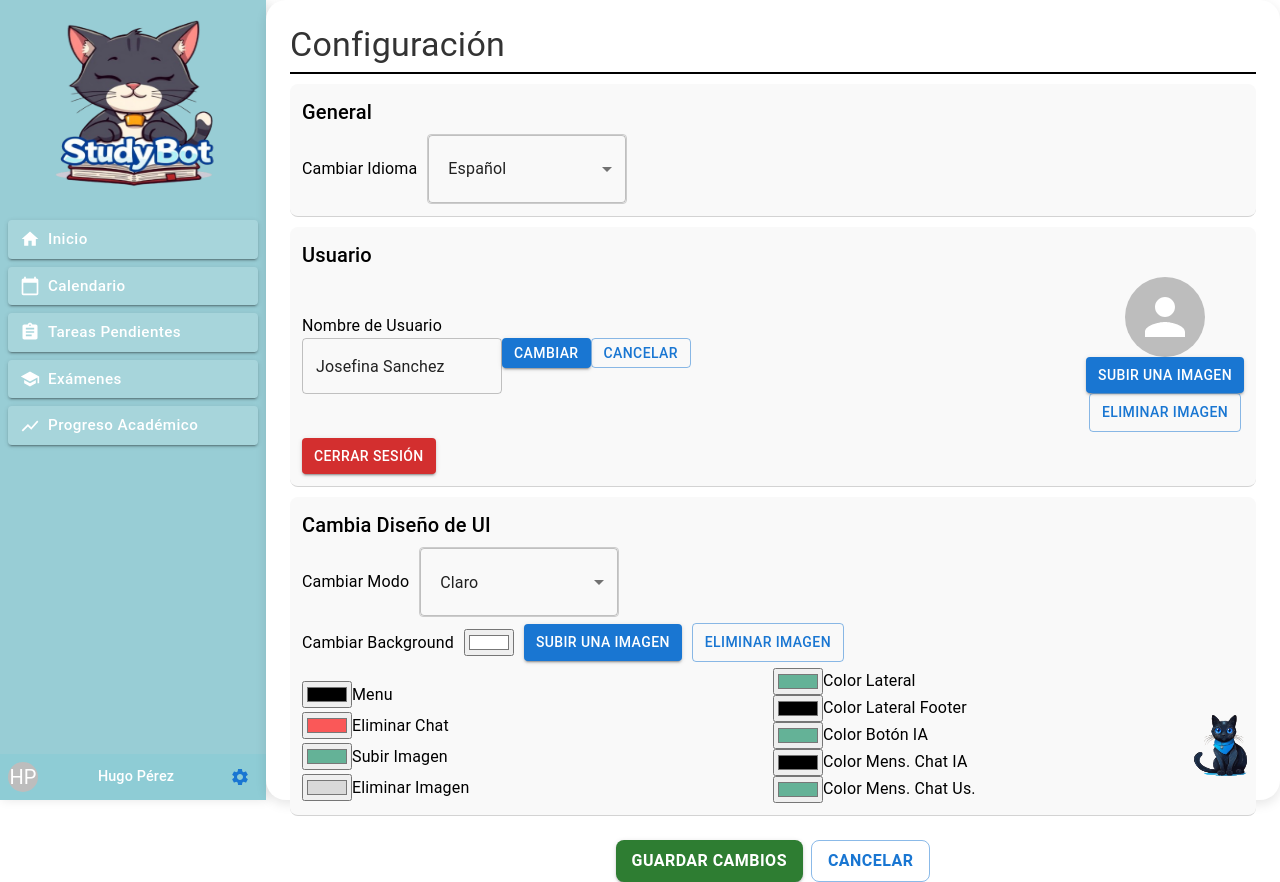
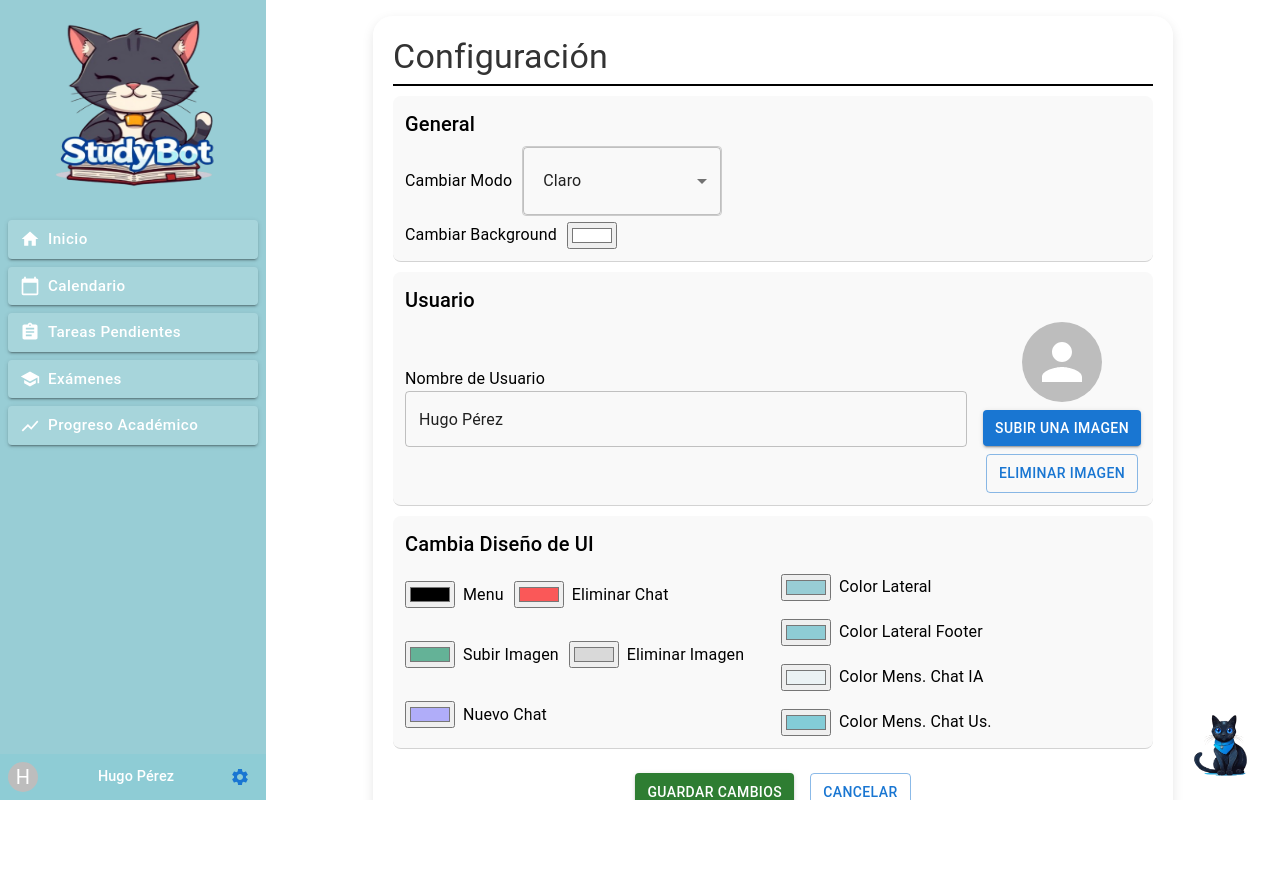
Before and after one commit to ElSenpaiSAMA/Proyecto_Study_Bot, a React (Create React App) app: page /configuracion in a window 1280 px wide. After the commit the page ends 800 px from the top, so only its background shows below. Built offline with nearby package versions, Linux system fonts and the light colour scheme.

Commit message:
Pagina Configuracion Funcionando

```diff
--- a/src/frontend/App.js
+++ b/src/frontend/App.js
@@ -5,26 +5,24 @@ import SchedulePlanner from './pages/SchedulePlanner';
 import ToDoList from './pages/ToDoList';
 import ProgresoAcademico from './pages/ProgresoAcademico';
 import ExamGenerator from './pages/ExamGenerator';
-
 import ConfigPage from './pages/ConfigPage';
 import HomePage from './pages/HomePage';
 import ChatPage from './pages/ChatPage';
 import Sidebar from "./components/Sidebar";
 import IAButton from './components/IAButton';
-import { Home } from '@mui/icons-material';
+import { ConfigProvider } from '../frontend/context/ConfigContext';
 
 function Layout() {
   const location = useLocation();
   const hideSidebar = location.pathname === "/";
-  const hideIAButton = location.pathname === "/";
-  const hideIAButton2 = location.pathname === "/chat";
+  const hideIAButton = location.pathname === "/chat" || location.pathname === "/";
 
   return (
     <Box display="flex" height="100vh">
       {!hideSidebar && <Sidebar />}
       <Box flexGrow={1}>
         <Routes>
-           <Route path="/" element={<LoginPage />} />
+          <Route path="/" element={<LoginPage />} />
           <Route path="/inicio" element={<HomePage />} />
           <Route path="/configuracion" element={<ConfigPage />} />
           <Route path="/planificador" element={<SchedulePlanner />} />
@@ -34,7 +32,6 @@ function Layout() {
           <Route path="/examenes" element={<ExamGenerator />} />
         </Routes>
         {!hideIAButton && <IAButton />}
-        {!hideIAButton2 && <IAButton />}
       </Box>
     </Box>
   );
@@ -42,9 +39,11 @@ function Layout() {
 
 function App() {
   return (
-    <Router>
-      <Layout />
-    </Router>
+    <ConfigProvider> {/* Envuelve todo con ConfigProvider */}
+      <Router>
+        <Layout />
+      </Router>
+    </ConfigProvider>
   );
 }
 
--- a/src/frontend/components/Sidebar.js
+++ b/src/frontend/components/Sidebar.js
@@ -3,13 +3,16 @@ import { Box, Button, Avatar, Typography } from "@mui/material";
 import { Link } from "react-router-dom";
 import { Home, CalendarToday, Assignment, School, ShowChart, Settings } from '@mui/icons-material';
 import logo from "../assets/logoo.png";
+import { useConfig } from "../context/ConfigContext";
 
 function Sidebar() {
+  const { config } = useConfig();
+
   return (
     <Box
       sx={{
         width: 250,
-        bgcolor: "#98cdd5",
+        bgcolor: config.colorLateral,
         display: "flex",
         flexDirection: "column",
         height: "100%",
@@ -24,61 +27,26 @@ function Sidebar() {
       </Box>
 
       <Box display="flex" flexDirection="column" width="100%">
-        <Button
-          component={Link}
-          to="/inicio"
-          startIcon={<Home />}
-          fullWidth
-          variant="contained"
-          sx={buttonStyle}
-        >
+        <Button component={Link} to="/inicio" startIcon={<Home />} fullWidth variant="contained" sx={buttonStyle}>
           Inicio
         </Button>
-        <Button
-          component={Link}
-          to="/planificador"
-          startIcon={<CalendarToday />}
-          fullWidth
-          variant="contained"
-          sx={buttonStyle}
-        >
+        <Button component={Link} to="/planificador" startIcon={<CalendarToday />} fullWidth variant="contained" sx={buttonStyle}>
           Calendario
         </Button>
-        <Button
-          component={Link}
-          to="/tareas"
-          startIcon={<Assignment />}
-          fullWidth
-          variant="contained"
-          sx={buttonStyle}
-        >
+        <Button component={Link} to="/tareas" startIcon={<Assignment />} fullWidth variant="contained" sx={buttonStyle}>
           Tareas Pendientes
         </Button>
-        <Button
-          component={Link}
-          to="/examenes"
-          startIcon={<School />}
-          fullWidth
-          variant="contained"
-          sx={buttonStyle}
-        >
+        <Button component={Link} to="/examenes" startIcon={<School />} fullWidth variant="contained" sx={buttonStyle}>
           Exámenes
         </Button>
-        <Button
-          component={Link}
-          to="/progreso"
-          startIcon={<ShowChart />}
-          fullWidth
-          variant="contained"
-          sx={buttonStyle}
-        >
+        <Button component={Link} to="/progreso" startIcon={<ShowChart />} fullWidth variant="contained" sx={buttonStyle}>
           Progreso Académico
         </Button>
       </Box>
 
       <Box
         sx={{
-          bgcolor: "#8eccd5",
+          bgcolor: config.colorLateralFooter,
           width: "100%",
           display: "flex",
           alignItems: "center",
@@ -87,12 +55,11 @@ function Sidebar() {
           mt: "auto",
         }}
       >
-        <Avatar sx={{ width: 30, height: 30 }}>HP</Avatar>
+        <Avatar src={config.profilePic} sx={{ width: 30, height: 30 }}>{!config.profilePic && config.username[0]}</Avatar>
         <Typography sx={{ flexGrow: 1, textAlign: "center", fontSize: "0.9rem", fontWeight: 500, color: "white" }}>
-          Hugo Pérez
+          {config.username}
         </Typography>
-        <Button component={Link} to="/configuracion" startIcon={<Settings />} sx={{ minWidth: 0, p: 0 }}>
-        </Button>
+        <Button component={Link} to="/configuracion" startIcon={<Settings />} sx={{ minWidth: 0, p: 0 }} />
       </Box>
     </Box>
   );
@@ -106,9 +73,7 @@ const buttonStyle = {
   justifyContent: "flex-start",
   fontSize: "0.95rem",
   fontWeight: 500,
-  '&:hover': {
-    bgcolor: "rgba(255, 255, 255, 0.25)",
-  },
+  '&:hover': { bgcolor: "rgba(255, 255, 255, 0.25)" },
 };
 
 export default Sidebar;
--- /dev/null
+++ b/src/frontend/context/ConfigContext.js
@@ -0,0 +1,34 @@
+import React, { createContext, useState, useContext } from "react";
+
+const ConfigContext = createContext();
+
+export const ConfigProvider = ({ children }) => {
+  const [config, setConfig] = useState({
+    backgroundColor: "#FFFFFF",
+    menuColor: "#BDACD",
+    eliminarChatColor: "#FA5858",
+    subirImagenColor: "#64B297",
+    eliminarImagenColor: "#D9D9D9",
+    nuevoChatColor: "#B0ADF9",
+    colorLateral: "#98cdd5", // Color por defecto del Sidebar
+    colorLateralFooter: "#8eccd5", // Footer del Sidebar
+    colorBotonIA: "#64B297",
+    colorMensChatIA: "#ebf2f4", // Color del bot en ChatPage
+    colorMensChatUs: "#83ccd7", // Color del usuario en ChatPage
+    mode: "Claro",
+    username: "Hugo Pérez",
+    profilePic: null, // Para la foto de perfil
+  });
+
+  const updateConfig = (newConfig) => {
+    setConfig((prev) => ({ ...prev, ...newConfig }));
+  };
+
+  return (
+    <ConfigContext.Provider value={{ config, updateConfig }}>
+      {children}
+    </ConfigContext.Provider>
+  );
+};
+
+export const useConfig = () => useContext(ConfigContext);
--- a/src/frontend/pages/ChatPage.js
+++ b/src/frontend/pages/ChatPage.js
@@ -3,9 +3,10 @@ import { Box, Typography, Paper, Button, Avatar, TextField, IconButton } from "@
 import { Delete } from "@mui/icons-material";
 import "../styles/ChatPage.css";
 import gato from "../assets/foto-ia.png";
-import userIcon from "../assets/logo.png";
+import { useConfig } from "../context/ConfigContext";
 
 const ChatPage = () => {
+  const { config } = useConfig();
   const [chats, setChats] = useState([{ id: 1, messages: [] }]);
   const [activeChat, setActiveChat] = useState(1);
   const [input, setInput] = useState("");
@@ -70,20 +71,22 @@ const ChatPage = () => {
   };
 
   return (
-    <Box className="chat-container">
+    <Box className="chat-container" sx={{ bgcolor: config.mode === "Claro" ? "#FFFFFF" : "#333333" }}>
       <Box className="chat-box">
         <Box className="chat-messages">
           {chats.find((chat) => chat.id === activeChat)?.messages.map((msg, index) => (
             <Box key={index} className={`chat-message ${msg.sender}`}>
               {msg.sender === "bot" && <Avatar className="chat-avatar" src={gato} />}
-              {msg.sender === "user" && <Avatar className="chat-avatar" src={userIcon} />}
-              <Paper className="chat-bubble">{msg.text}</Paper>
+              {msg.sender === "user" && <Avatar className="chat-avatar" src={config.profilePic || undefined} />}
+              <Paper className="chat-bubble" sx={{ bgcolor: msg.sender === "bot" ? config.colorMensChatIA : config.colorMensChatUs }}>
+                {msg.text}
+              </Paper>
             </Box>
           ))}
           {isTyping && (
             <Box className="chat-message bot">
               <Avatar className="chat-avatar" src={gato} />
-              <Paper className="chat-bubble">
+              <Paper className="chat-bubble" sx={{ bgcolor: config.colorMensChatIA }}>
                 <span className="typing-dots">
                   <span className="dot dot1">.</span>
                   <span className="dot dot2">.</span>
@@ -113,12 +116,12 @@ const ChatPage = () => {
         {chats.map((chat) => (
           <Box key={chat.id} className="chat-item" onClick={() => setActiveChat(chat.id)}>
             <Paper className="chat-preview">Chat {chat.id}</Paper>
-            <IconButton className="delete-button" onClick={() => deleteChat(chat.id)}>
+            <IconButton className="delete-button" onClick={() => deleteChat(chat.id)} sx={{ bgcolor: config.eliminarChatColor }}>
               <Delete />
             </IconButton>
           </Box>
         ))}
-        <Button className="new-chat-button" onClick={createNewChat}>Nuevo Chat</Button>
+        <Button className="new-chat-button" onClick={createNewChat} sx={{ bgcolor: config.nuevoChatColor }}>Nuevo Chat</Button>
       </Box>
     </Box>
   );
--- a/src/frontend/pages/ConfigPage.js
+++ b/src/frontend/pages/ConfigPage.js
@@ -1,139 +1,225 @@
 import React, { useState } from "react";
 import '../styles/ConfigPage.css';
-import {
-  Box,
-  Typography,
-  Select,
-  MenuItem,
-  Button,
-  Avatar,
-  TextField,
-  InputLabel,
-  FormControl,
-} from "@mui/material";
-import IAButton from "../components/IAButton";
+import { Box, Typography, Select, MenuItem, Button, Avatar, TextField } from "@mui/material";
+import { useConfig } from '../context/ConfigContext';
 
 const ConfigPage = () => {
-  const [backgroundColor, setBackgroundColor] = useState("#FFFFFF");
-  const [menuColor, setMenuColor] = useState("#BDACD");
-  const [eliminarChatColor, setEliminarChatColor] = useState("#FA5858");
-  const [subirImagenColor, setSubirImagenColor] = useState("#64B297");
-  const [eliminarImagenColor, setEliminarImagenColor] = useState("#D9D9D9");
-  const [nuevoChatColor, setNuevoChatColor] = useState("#B0ADF9");
-  const [colorLateral, setColorLateral] = useState("#64B297");
-  const [colorLateralFooter, setColorLateralFooter] = useState("#588FA");
-  const [colorBotonIA, setColorBotonIA] = useState("#64B297");
-  const [colorMensChatIA, setColorMensChatIA] = useState("#BDACD");
-  const [colorMensChatUs, setColorMensChatUs] = useState("#64B297");
+  const { config, updateConfig } = useConfig();
+
+  // Estado temporal para los cambios
+  const [tempConfig, setTempConfig] = useState({ ...config });
+  const [tempUsername, setTempUsername] = useState(config.username);
+  const [tempProfilePic, setTempProfilePic] = useState(config.profilePic);
+
+  // Manejar la subida de imagen
+  const handleImageUpload = (e) => {
+    const file = e.target.files[0];
+    if (file) {
+      const imageUrl = URL.createObjectURL(file);
+      setTempProfilePic(imageUrl);
+    }
+  };
+
+  // Guardar los cambios solo al hacer clic en "Guardar Cambios"
+  const handleSave = () => {
+    updateConfig({
+      ...tempConfig,
+      username: tempUsername,
+      profilePic: tempProfilePic,
+    });
+  };
+
+  // Actualizar el estado temporal sin afectar el config global
+  const updateTempConfig = (key, value) => {
+    setTempConfig((prev) => ({ ...prev, [key]: value }));
+  };
 
   return (
-    <Box display="flex" height="100vh" className="config-page">
-      <Box flexGrow={1} p={3} className="config-container">
+    <Box
+      sx={{
+        height: "100vh",
+        overflowY: "auto", // Permitir scroll si el contenido excede la altura
+        bgcolor: config.mode === "Claro" ? "#FFFFFF" : "#333333", // Fondo según modo actual
+        padding: 2, // Padding general
+        boxSizing: "border-box",
+      }}
+    >
+      <Box
+        className="config-container"
+        sx={{
+          maxWidth: "800px", // Ancho máximo para mantenerlo centrado y legible
+          margin: "0 auto", // Centrar horizontalmente
+        }}
+      >
         <Typography variant="h4" className="config-title">
           Configuración
         </Typography>
 
+        {/* Sección General */}
         <Box className="config-section">
           <Typography variant="h6">General</Typography>
           <Box className="config-item">
-            <Typography>Cambiar Idioma</Typography>
-            <Select defaultValue="Español" className="config-select">
-              <MenuItem value="Español">Español</MenuItem>
-              <MenuItem value="Inglés">Inglés</MenuItem>
-            </Select>
-          </Box>
-        </Box>
-
-        <Box className="config-section">
-          <Typography variant="h6">Usuario</Typography>
-          <Box className="config-item" display="flex" alignItems="center" justifyContent="space-between">
-            <Box>
-              <Typography>Nombre de Usuario</Typography>
-              <TextField defaultValue="Josefina Sanchez" className="config-input" />
-              <Button variant="contained" className="config-button" sx={{ padding: '6px 12px', fontSize: '14px' }}>Cambiar</Button>
-              <Button variant="outlined" className="config-button" sx={{ padding: '6px 12px', fontSize: '14px' }}>Cancelar</Button>
-            </Box>
-            <Box display="flex" flexDirection="column" alignItems="center">
-              <Avatar sx={{ width: 80, height: 80 }} />
-              <Button variant="contained" sx={{ padding: '6px 12px', fontSize: '14px' }}>Subir una imagen</Button>
-              <Button variant="outlined" sx={{ padding: '6px 12px', fontSize: '14px' }}>Eliminar imagen</Button>
-            </Box>
-          </Box>
-          <Box className="config-item">
-            <Button variant="contained" color="error" sx={{ padding: '6px 12px', fontSize: '14px' }}>Cerrar Sesión</Button>
-          </Box>
-        </Box>
-
-        <Box className="config-section">
-          <Typography variant="h6">Cambia Diseño de UI</Typography>
-          <Box className="config-item">
             <Typography>Cambiar Modo</Typography>
-            <Select defaultValue="Claro" className="config-select">
+            <Select
+              value={tempConfig.mode}
+              onChange={(e) => updateTempConfig("mode", e.target.value)}
+              className="config-select"
+            >
               <MenuItem value="Claro">Claro</MenuItem>
               <MenuItem value="Oscuro">Oscuro</MenuItem>
             </Select>
           </Box>
-
           <Box className="config-item">
             <Typography>Cambiar Background</Typography>
-            <input type="color" value={backgroundColor} onChange={(e) => setBackgroundColor(e.target.value)} />
-            <Button variant="contained" sx={{ padding: '6px 12px', fontSize: '14px' }}>Subir una imagen</Button>
-            <Button variant="outlined" sx={{ padding: '6px 12px', fontSize: '14px' }}>Eliminar Imagen</Button>
+            <input
+              type="color"
+              value={tempConfig.backgroundColor}
+              onChange={(e) => updateTempConfig("backgroundColor", e.target.value)}
+            />
+          </Box>
         </Box>
 
-          <Box display="flex" justifyContent="space-between">
-            <Box className="config-item" flex={1}>
-              <Box display="flex" flexDirection="column" mt={1}>
-                <Box display="flex" alignItems="center" mt={0.5}>
-                  <input type="color" value={menuColor} onChange={(e) => setMenuColor(e.target.value)} />
-                  <Typography>Menu</Typography>
+        {/* Sección Usuario */}
+        <Box className="config-section">
+          <Typography variant="h6">Usuario</Typography>
+          <Box className="config-item" sx={{ flexDirection: { xs: "column", sm: "row" }, gap: 2 }}>
+            <Box sx={{ flex: 1 }}>
+              <Typography>Nombre de Usuario</Typography>
+              <TextField
+                value={tempUsername}
+                onChange={(e) => setTempUsername(e.target.value)}
+                className="config-input"
+                fullWidth
+              />
             </Box>
-                <Box display="flex" alignItems="center" mt={0.5}>
-                  <input type="color" value={eliminarChatColor} onChange={(e) => setEliminarChatColor(e.target.value)} />
-                  <Typography>Eliminar Chat</Typography>
-                </Box>
-                <Box display="flex" alignItems="center" mt={0.5}>
-                  <input type="color" value={subirImagenColor} onChange={(e) => setSubirImagenColor(e.target.value)} />
-                  <Typography>Subir Imagen</Typography>
-                </Box>
-                <Box display="flex" alignItems="center" mt={0.5}>
-                  <input type="color" value={eliminarImagenColor} onChange={(e) => setEliminarImagenColor(e.target.value)} />
-                  <Typography>Eliminar Imagen</Typography>
+            <Box display="flex" flexDirection="column" alignItems="center" gap={1}>
+              <Avatar src={tempProfilePic} sx={{ width: 80, height: 80 }} />
+              <input
+                type="file"
+                accept="image/*"
+                onChange={handleImageUpload}
+                style={{ display: "none" }}
+                id="upload-profile-pic"
+              />
+              <label htmlFor="upload-profile-pic">
+                <Button variant="contained" component="span" sx={{ padding: '6px 12px', fontSize: '14px' }}>
+                  Subir una imagen
+                </Button>
+              </label>
+              <Button
+                variant="outlined"
+                onClick={() => setTempProfilePic(null)}
+                sx={{ padding: '6px 12px', fontSize: '14px' }}
+              >
+                Eliminar imagen
+              </Button>
             </Box>
           </Box>
         </Box>
 
-            <Box className="config-item" flex={1}>
-              <Box display="flex" flexDirection="column">
-                <Box display="flex" alignItems="center">
-                  <input type="color" value={colorLateral} onChange={(e) => setColorLateral(e.target.value)} />
+        {/* Sección Diseño de UI */}
+        <Box className="config-section">
+          <Typography variant="h6">Cambia Diseño de UI</Typography>
+          <Box sx={{ display: "flex", flexDirection: { xs: "column", sm: "row" }, gap: 2 }}>
+            <Box className="config-item" sx={{ flex: 1 }}>
+              <Box display="flex" alignItems="center" gap={1} mt={1}>
+                <input
+                  type="color"
+                  value={tempConfig.menuColor}
+                  onChange={(e) => updateTempConfig("menuColor", e.target.value)}
+                />
+                <Typography>Menu</Typography>
+              </Box>
+              <Box display="flex" alignItems="center" gap={1} mt={1}>
+                <input
+                  type="color"
+                  value={tempConfig.eliminarChatColor}
+                  onChange={(e) => updateTempConfig("eliminarChatColor", e.target.value)}
+                />
+                <Typography>Eliminar Chat</Typography>
+              </Box>
+              <Box display="flex" alignItems="center" gap={1} mt={1}>
+                <input
+                  type="color"
+                  value={tempConfig.subirImagenColor}
+                  onChange={(e) => updateTempConfig("subirImagenColor", e.target.value)}
+                />
+                <Typography>Subir Imagen</Typography>
+              </Box>
+              <Box display="flex" alignItems="center" gap={1} mt={1}>
+                <input
+                  type="color"
+                  value={tempConfig.eliminarImagenColor}
+                  onChange={(e) => updateTempConfig("eliminarImagenColor", e.target.value)}
+                />
+                <Typography>Eliminar Imagen</Typography>
+              </Box>
+              <Box display="flex" alignItems="center" gap={1} mt={1}>
+                <input
+                  type="color"
+                  value={tempConfig.nuevoChatColor}
+                  onChange={(e) => updateTempConfig("nuevoChatColor", e.target.value)}
+                />
+                <Typography>Nuevo Chat</Typography>
+              </Box>
+            </Box>
+            <Box className="config-item" sx={{ flex: 1 }}>
+              <Box display="flex" alignItems="center" gap={1} mt={1}>
+                <input
+                  type="color"
+                  value={tempConfig.colorLateral}
+                  onChange={(e) => updateTempConfig("colorLateral", e.target.value)}
+                />
                 <Typography>Color Lateral</Typography>
               </Box>
-                <Box display="flex" alignItems="center">
-                  <input type="color" value={colorLateralFooter} onChange={(e) => setColorLateralFooter(e.target.value)} />
+              <Box display="flex" alignItems="center" gap={1} mt={1}>
+                <input
+                  type="color"
+                  value={tempConfig.colorLateralFooter}
+                  onChange={(e) => updateTempConfig("colorLateralFooter", e.target.value)}
+                />
                 <Typography>Color Lateral Footer</Typography>
               </Box>
-                <Box display="flex" alignItems="center">
-                  <input type="color" value={colorBotonIA} onChange={(e) => setColorBotonIA(e.target.value)} />
-                  <Typography>Color Botón IA</Typography>
-                </Box>
-                <IAButton color={colorBotonIA} />
-                <Box display="flex" alignItems="center">
-                  <input type="color" value={colorMensChatIA} onChange={(e) => setColorMensChatIA(e.target.value)} />
+              <Box display="flex" alignItems="center" gap={1} mt={1}>
+                <input
+                  type="color"
+                  value={tempConfig.colorMensChatIA}
+                  onChange={(e) => updateTempConfig("colorMensChatIA", e.target.value)}
+                />
                 <Typography>Color Mens. Chat IA</Typography>
               </Box>
-                <Box display="flex" alignItems="center">
-                  <input type="color" value={colorMensChatUs} onChange={(e) => setColorMensChatUs(e.target.value)} />
+              <Box display="flex" alignItems="center" gap={1} mt={1}>
+                <input
+                  type="color"
+                  value={tempConfig.colorMensChatUs}
+                  onChange={(e) => updateTempConfig("colorMensChatUs", e.target.value)}
+                />
                 <Typography>Color Mens. Chat Us.</Typography>
               </Box>
             </Box>
           </Box>
         </Box>
-        </Box>
 
-        <Box className="config-actions" display="flex" justifyContent="center" marginTop={3}>
-          <Button variant="contained" color="success" sx={{ padding: '6px 12px', fontSize: '14px' }}>Guardar Cambios</Button>
-          <Button variant="outlined" sx={{ padding: '6px 12px', fontSize: '14px' }}>Cancelar</Button>
+        <Box className="config-actions" sx={{ display: "flex", justifyContent: "center", gap: 2, mt: 3, mb: 2 }}>
+          <Button
+            variant="contained"
+            color="success"
+            onClick={handleSave}
+            sx={{ padding: '6px 12px', fontSize: '14px' }}
+          >
+            Guardar Cambios
+          </Button>
+          <Button
+            variant="outlined"
+            onClick={() => {
+              setTempConfig({ ...config });
+              setTempUsername(config.username);
+              setTempProfilePic(config.profilePic);
+            }}
+            sx={{ padding: '6px 12px', fontSize: '14px' }}
+          >
+            Cancelar
+          </Button>
         </Box>
       </Box>
     </Box>
--- a/src/frontend/styles/ConfigPage.css
+++ b/src/frontend/styles/ConfigPage.css
@@ -2,7 +2,7 @@
     display: flex;
     flex-direction: column;
     padding: 20px;
-    background-color: white;
+    background-color: rgba(255, 255, 255, 0.9);
     border-radius: 20px;
     box-shadow: 0px 4px 12px rgba(0, 0, 0, 0.1);
     width: 100%;
@@ -49,7 +49,7 @@
     border-radius: 8px;
     font-size: 16px;
     font-weight: 600;
-    background-color: #64B297;
+    background-color: #a6acaa;
     color: white;
     transition: background-color 0.3s ease;
   }
@@ -60,14 +60,12 @@
   }
 
   .config-actions {
-    display: left;
-    margin-top: 15px;
+    display: flex;
+    justify-content: center;
     gap: 8px;
   }
-
-.config-actions button {
-    padding: 6px 16px;
-    border-radius: 8px;
-    font-size: 16px;
-    font-weight: bold;
+  .guardar-cambios{
+    background-color: #1976d2;
+    color: white;
+    padding: 10px 20px;
   }
```
Also changed, not shown: src/frontend/styles/ChatPage.css (+7 -48 lines), 1 other file (tests, documents, lock files or other folders). Lines whose indentation alone changed are shown as unchanged.
